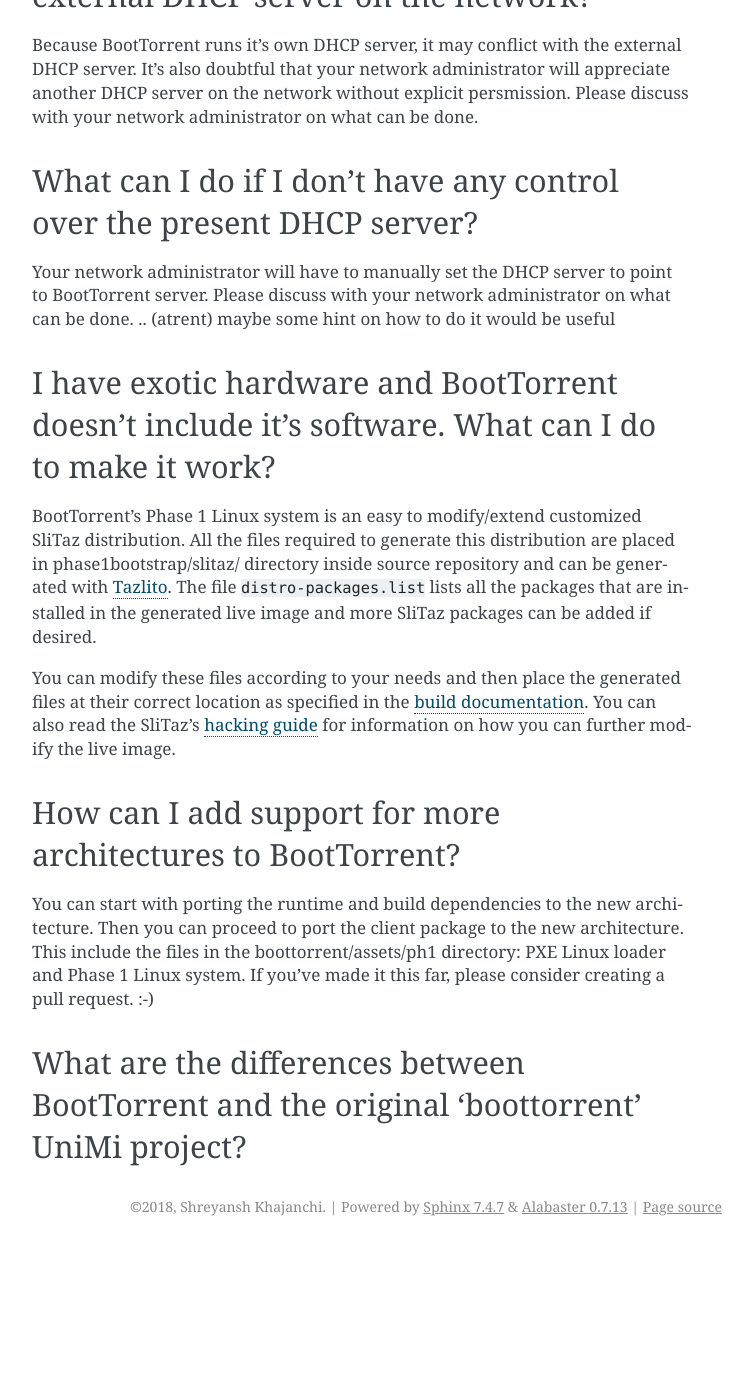
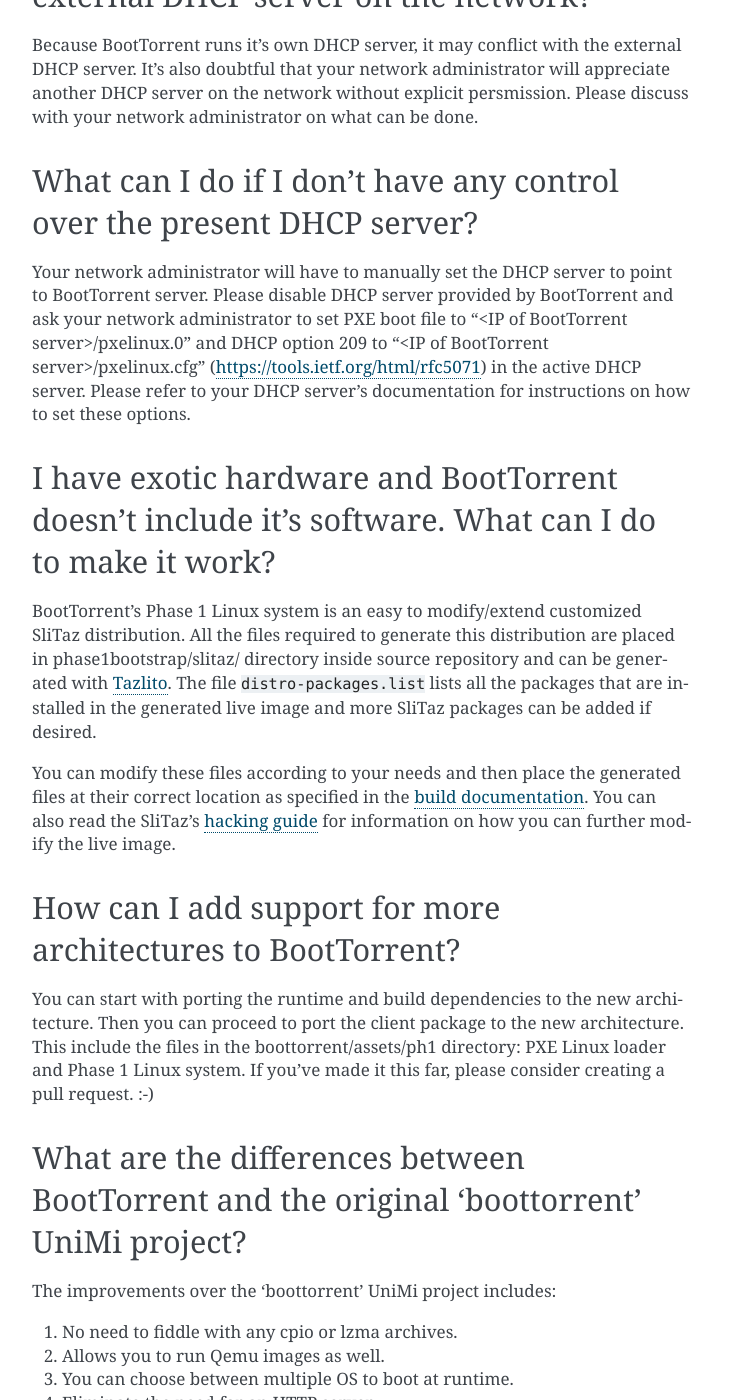
Before and after one commit to shreyanshk/boottorrent, a Sphinx documentation site: the page built from docs/faq.rst, in a window 1280 px wide and 1400 px high, scrolled down 888 px. Shown: the whole window, without its empty margins (388-1141 px from the left). Built offline with Sphinx 7.4.7, drawn with Linux system fonts in a browser that asks for light colours; pages that are not in the unit, such as notebooks, are missing from menus; before the commit the page ends 2134 px from its top, so only the background shows below that; some of the changed text lies outside the part shown.

Commit message:
docs: faq: update information

```diff
--- a/docs/faq.rst
+++ b/docs/faq.rst
@@ -25,8 +25,7 @@
 What can I do if I don't have any control over the present DHCP server?
 -----------------------------------------------------------------------
 
-Your network administrator will have to manually set the DHCP server to point to BootTorrent server. Please discuss with your network administrator on what can be done.
-.. (atrent) maybe some hint on how to do it would be useful
+Your network administrator will have to manually set the DHCP server to point to BootTorrent server. Please disable DHCP server provided by BootTorrent and ask your network administrator to set PXE boot file to "<IP of BootTorrent server>/pxelinux.0" and DHCP option 209 to "<IP of BootTorrent server>/pxelinux.cfg" (https://tools.ietf.org/html/rfc5071) in the active DHCP server. Please refer to your DHCP server's documentation for instructions on how to set these options.
 
 I have exotic hardware and BootTorrent doesn't include it's software. What can I do to make it work?
 ----------------------------------------------------------------------------------------------------
@@ -44,7 +43,12 @@
 
 You can start with porting the runtime and build dependencies to the new architecture. Then you can proceed to port the client package to the new architecture. This include the files in the boottorrent/assets/ph1 directory: PXE Linux loader and Phase 1 Linux system. If you've made it this far, please consider creating a pull request. :-)
 
-
 What are the differences between BootTorrent and the original 'boottorrent' UniMi project?
 ------------------------------------------------------------------------------------------
-.. (atrent) a summary of the improvements ;)
+
+The improvements over the 'boottorrent' UniMi project includes:
+
+1. No need to fiddle with any cpio or lzma archives.
+2. Allows you to run Qemu images as well.
+3. You can choose between multiple OS to boot at runtime.
+4. Eliminate the need for an HTTP server.
```
